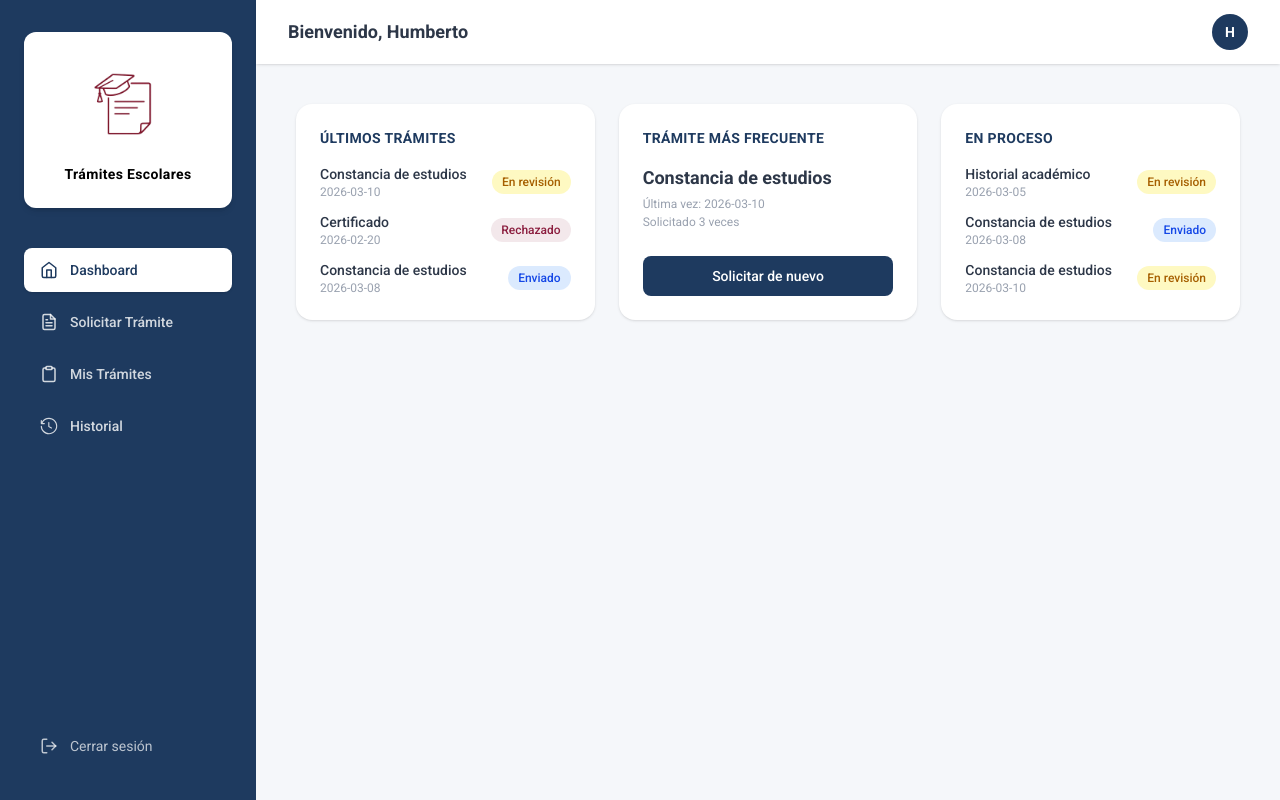
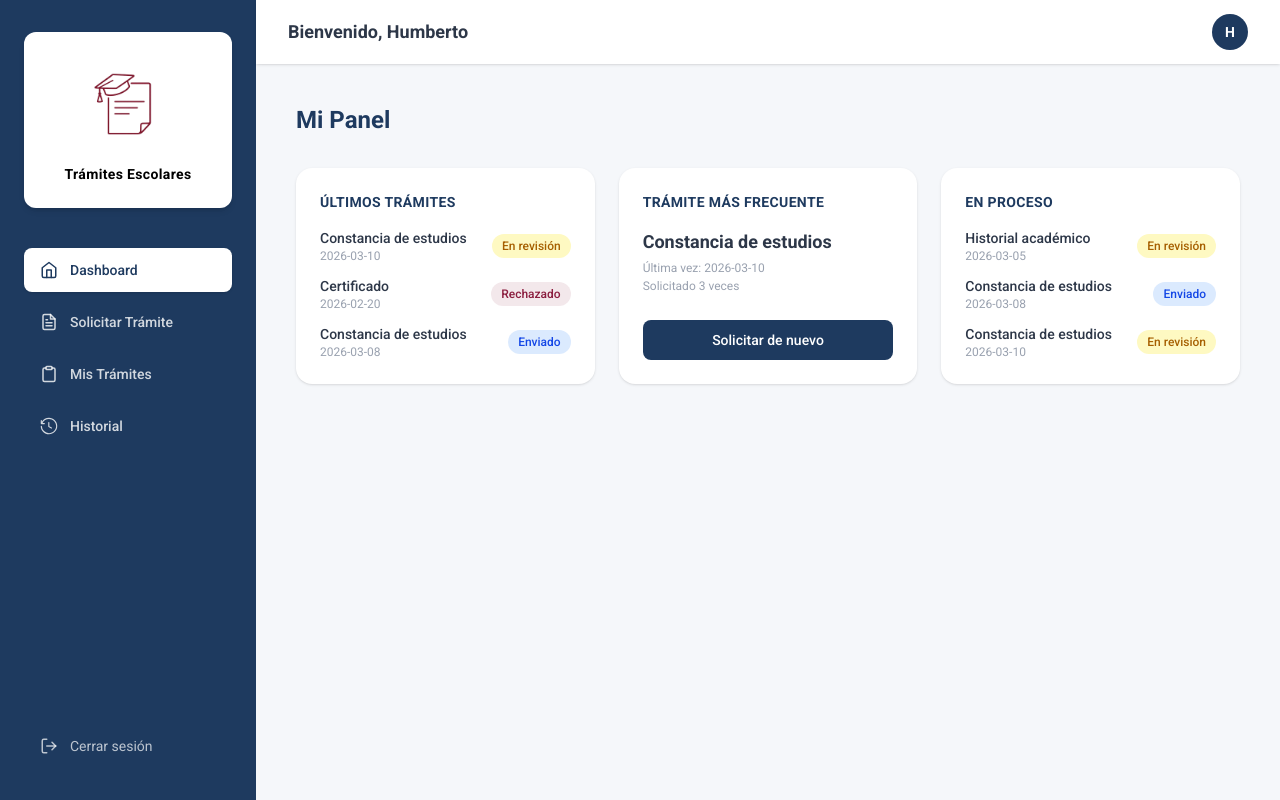
Before and after one commit to LilChanclas/Traumatic, a React (Vite) app in the folder frontend/: page /alumno/dashboard in a window 1280 px wide. Built offline with nearby package versions, Linux system fonts and the light colour scheme.

Commit message:
layout del lado administrativo

```diff
--- /dev/null
+++ b/frontend/src/components/DashboardCard.tsx
@@ -0,0 +1,17 @@
+interface Props {
+  titulo: string
+  children: React.ReactNode
+}
+
+export default function DashboardCard({ titulo, children }: Props) {
+  return (
+    <div className="bg-white rounded-2xl shadow-sm p-6 flex flex-col">
+      <h3 className="text-sm font-semibold text-[#1E3A5F] uppercase tracking-wide mb-4">
+        {titulo}
+      </h3>
+      <div className="flex-1">
+        {children}
+      </div>
+    </div>
+  )
+}
--- a/frontend/src/layouts/AdministrativoLayout.tsx
+++ b/frontend/src/layouts/AdministrativoLayout.tsx
@@ -1,5 +1,18 @@
-import { Outlet } from 'react-router-dom'
+import { FiInbox, FiClipboard, FiBarChart2 } from 'react-icons/fi'
+import BaseLayout from './BaseLayout'
+
+const navItems = [
+  { label: 'Dashboard', icon: FiInbox, path: '/administrativo/dashboard' },
+  { label: 'Bandeja de entrada', icon: FiClipboard, path: '/administrativo/bandeja-de-entrada' },
+  { label: 'Reportes', icon: FiBarChart2, path: '/administrativo/reportes' },
+]
+
+const user = {
+  name: 'Juan Pérez',
+  rol: 'Administrativo',
+  iniciales: 'JP',
+}
 
 export default function AdministrativoLayout() {
-  return <Outlet />
+  return <BaseLayout navItems={navItems} user={user} />
 }
--- a/frontend/src/layouts/BaseLayout.tsx
+++ b/frontend/src/layouts/BaseLayout.tsx
@@ -13,7 +13,7 @@ interface NavItem {
     path: string
     icon: IconType
 }
-
+//Datos que tiene que recibir el baselayout
 interface Props {
     navItems: NavItem[]
     user: {
--- /dev/null
+++ b/frontend/src/pages/administrativo/BandejaEntradaPage.tsx
@@ -0,0 +1,3 @@
+export default function BandejaEntradaPage() {
+  return <div>Bandeja de entrada</div>
+}
--- /dev/null
+++ b/frontend/src/pages/administrativo/ReportesPage.tsx
@@ -0,0 +1,3 @@
+export default function ReportesPage() {
+  return <div>Reportes</div>
+}
--- a/frontend/src/pages/alumno/DashboardPage.tsx
+++ b/frontend/src/pages/alumno/DashboardPage.tsx
@@ -1,3 +1,5 @@
+import DashboardCard from "../../components/DashboardCard"
+
 // Datos mockeados
 const MOCK_TRAMITES = [
   { id: 1, tipo: 'Constancia de estudios', estado: 'Aprobado', fecha: '2026-03-01' },
@@ -40,14 +42,12 @@ export default function AlumnoDashboardPage() {
 
   return (
     <div>
+      <h2 className="text-2xl font-bold text-[#1E3A5F] mb-8">Mi Panel</h2>
 
       <div className="grid grid-cols-1 md:grid-cols-3 gap-6">
 
         {/* Tarjeta 1 — Últimos trámites */}
-        <div className="bg-white rounded-2xl shadow-sm p-6">
-          <h3 className="text-sm font-semibold text-[#1E3A5F] uppercase tracking-wide mb-4">
-            Últimos trámites
-          </h3>
+        <DashboardCard titulo="Últimos trámites">
           <div className="space-y-3">
             {ultimos3.map((t) => (
               <div key={t.id} className="flex items-center justify-between">
@@ -61,14 +61,11 @@ export default function AlumnoDashboardPage() {
               </div>
             ))}
           </div>
-        </div>
+        </DashboardCard>
 
         {/* Tarjeta 2 — Más frecuente */}
-        <div className="bg-white rounded-2xl shadow-sm p-6 flex flex-col justify-between">
-          <h3 className="text-sm font-semibold text-[#1E3A5F] uppercase tracking-wide mb-4">
-            Trámite más frecuente
-          </h3>
-          <div className="flex-1 flex flex-col justify-between">
+        <DashboardCard titulo="Trámite más frecuente">
+          <div className="flex flex-col justify-between h-full">
             <div>
               <p className="text-lg font-bold text-[#2D3748]">{masFrecuente.tipo}</p>
               <p className="text-xs text-gray-400 mt-1">
@@ -85,13 +82,10 @@ export default function AlumnoDashboardPage() {
               Solicitar de nuevo
             </button>
           </div>
-        </div>
+        </DashboardCard>
 
         {/* Tarjeta 3 — En proceso */}
-        <div className="bg-white rounded-2xl shadow-sm p-6">
-          <h3 className="text-sm font-semibold text-[#1E3A5F] uppercase tracking-wide mb-4">
-            En proceso
-          </h3>
+        <DashboardCard titulo="En proceso">
           {enProceso.length === 0 ? (
             <p className="text-sm text-gray-400">No tienes trámites en proceso.</p>
           ) : (
@@ -109,7 +103,7 @@ export default function AlumnoDashboardPage() {
               ))}
             </div>
           )}
-        </div>
+        </DashboardCard>
 
       </div>
     </div>
--- a/frontend/src/routes/AppRouter.tsx
+++ b/frontend/src/routes/AppRouter.tsx
@@ -1,15 +1,21 @@
 import { BrowserRouter, Routes, Route } from 'react-router-dom'
 import LoginPage from '../pages/auth/LoginPage'
+
 import AlumnoLayout from '../layouts/AlumnoLayout'
 import AdministrativoLayout from '../layouts/AdministrativoLayout'
 import AdminLayout from '../layouts/AdminLayout'
+
 import AlumnoDashboardPage from '../pages/alumno/DashboardPage'
 import TramitesPage from '../pages/alumno/TramitesPage'
+import SolicitarPage from '../pages/alumno/SolicitarPage'
+import HistorialPage from '../pages/alumno/HistorialPage'
 
 import AdministrativoDashboardPage from '../pages/administrativo/DashboardPage'
+import ReportesPage from '../pages/administrativo/ReportesPage'
+import BandejaEntradaPage from '../pages/administrativo/BandejaEntradaPage'
+
 import AdminDashboardPage from '../pages/admin/DashboardPage'
-import SolicitarPage from '../pages/alumno/SolicitarPage'
-import HistorialPage from '../pages/alumno/HistorialPage'
+
 
 function AppRouter() {
   return (
@@ -25,6 +31,8 @@ function AppRouter() {
 
         <Route path="/administrativo" element={<AdministrativoLayout />}>
             <Route path="dashboard" element={<AdministrativoDashboardPage />} />
+            <Route path="bandeja-de-entrada" element={<BandejaEntradaPage/>} />
+            <Route path="reportes" element={<ReportesPage/>} />
         </Route>
 
         <Route path="/admin" element={<AdminLayout />}>
```
